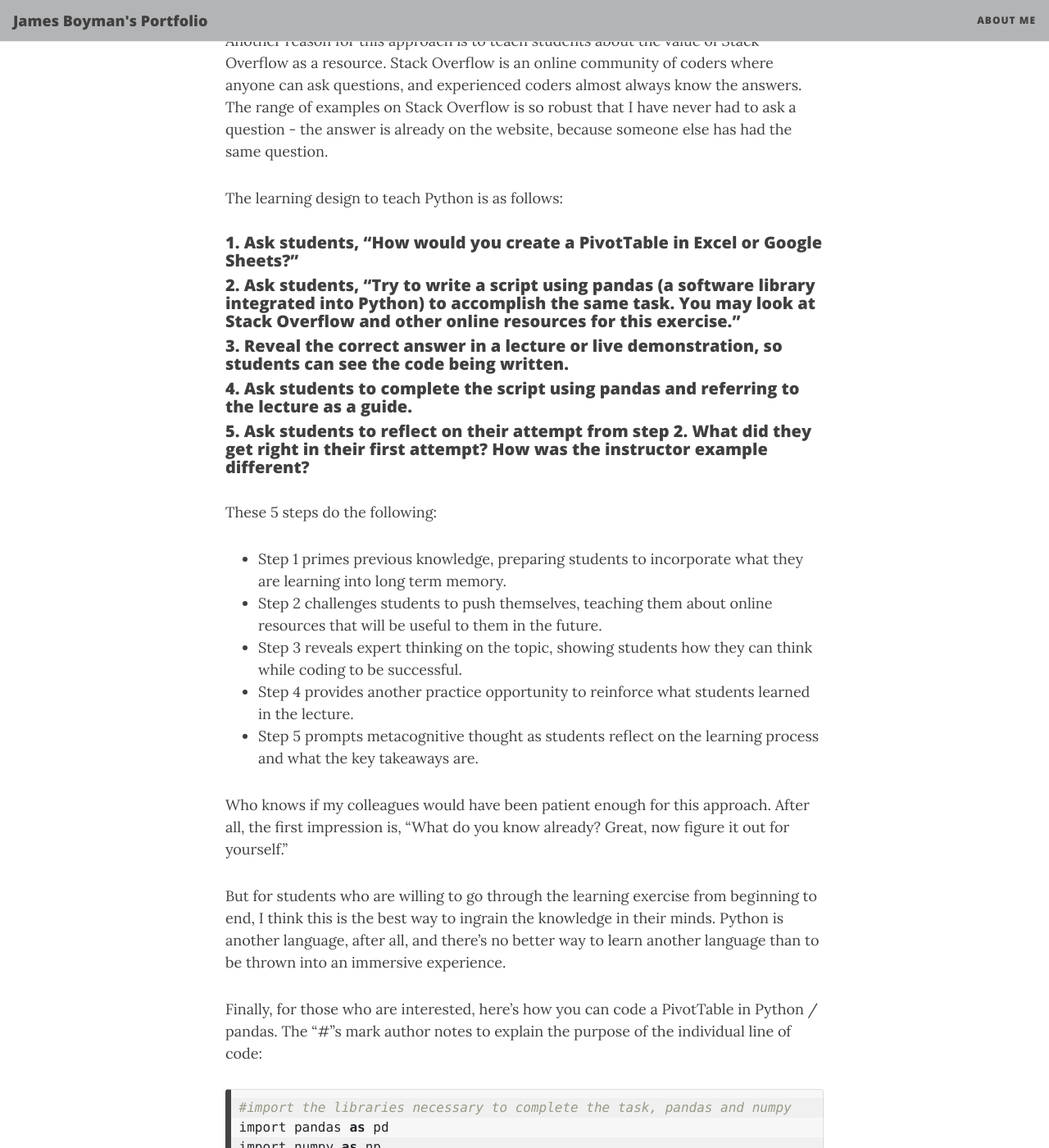
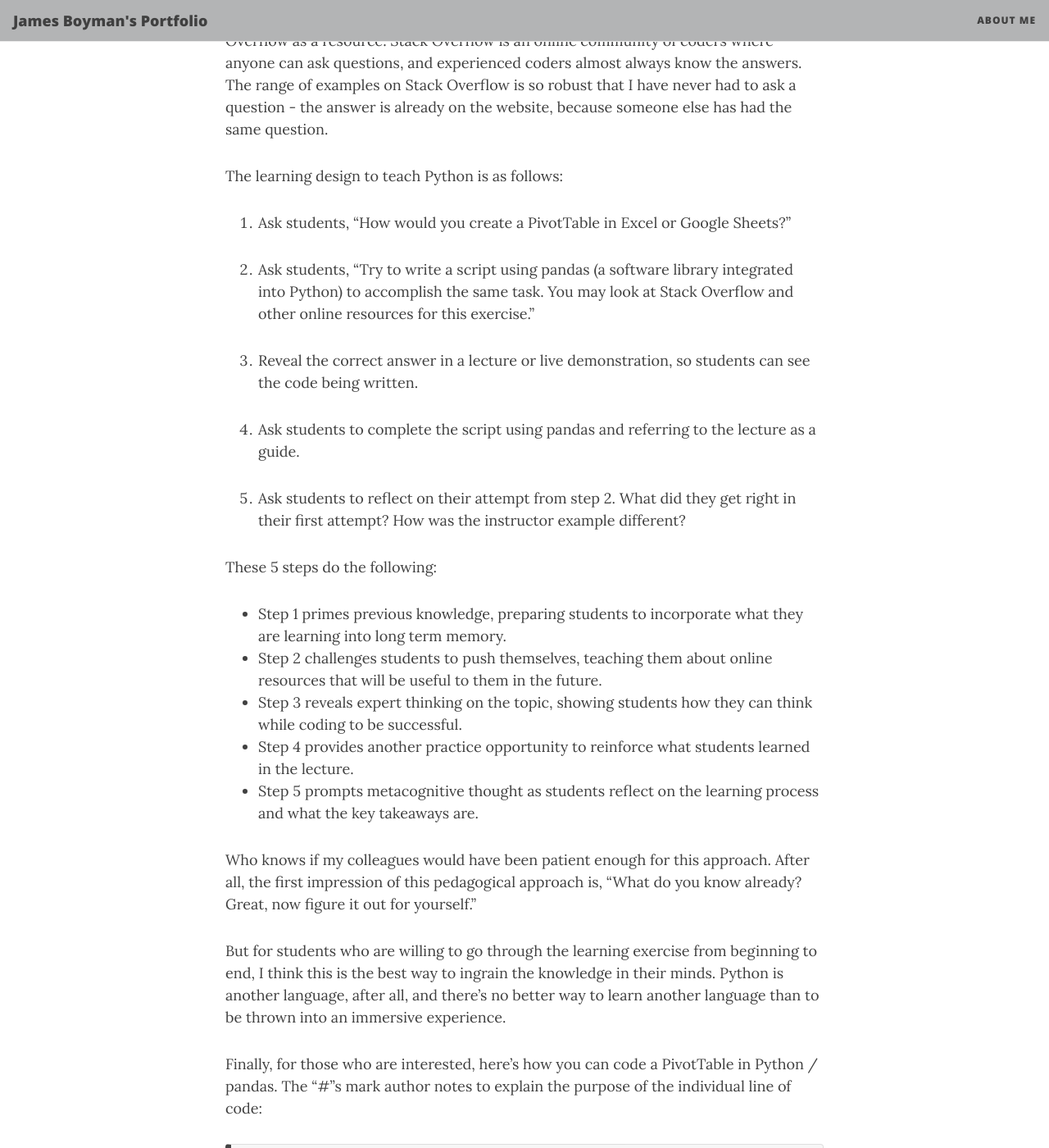
Before and after one commit to jamesboyman2/jamesboyman2.github.io, a Jekyll site: the page built from _learningposts/2024-01-22-Challenge_Teaching_Python.md, in a window 1280 px wide and 1400 px high, scrolled down 3610 px. Shown: the whole window at 82% size. Built offline with Jekyll 4.4.1, drawn with Linux system fonts in a browser that asks for light colours; nearby versions of some CDN libraries; some of the changed text lies outside the part shown.

Commit message:
Update 2024-01-22-Challenge_Teaching_Python.md

```diff
--- a/_learningposts/2024-01-22-Challenge_Teaching_Python.md
+++ b/_learningposts/2024-01-22-Challenge_Teaching_Python.md
@@ -41,19 +41,20 @@ The pivot table above shows all Type 1 tags sorted by average attack. You can se
 
 To create this PivotTable in Excel, I:
 
-* moved to the "Insert" tab
+* Moved to the "Insert" tab
 * Clicked PivotTable
 * Added "Type 1" to the rows section
 * Added "Attack" to the values section
+* Changed the default "Sum of Attack" to "Average of Attack"
 * Left clicked the Attack column in the PivotTable
-* changed the settings to reduce the number of decimal points to 0
+* Changed the settings to reduce the number of decimal points to 0
 * Sorted the PivotTable by the Attack column from largest to smallest
 
 Phew! That's a lot of clicks, especially when you have to do that for every data report you create.
 
 That's where Python comes in handy. Writing a script would take care of those steps every time you need a report. All you would need to change is the data source in the code, then you just make one click: "Run".
 
-## Learning Design to Teach Python
+## Designing a Module to Teach Python
 
 To teach PivotTables in Python, I would rely on a design emphasizing desirable difficulties. This approach stretches students to the limits of their ability and primes their long term memory for the correct answer.
 
@@ -61,23 +62,15 @@ Another reason for this approach is to teach students about the value of Stack O
 
 The learning design to teach Python is as follows:
 
-##### 1. Ask students, "How would you create a PivotTable in Excel or Google Sheets?"
+1. Ask students, "How would you create a PivotTable in Excel or Google Sheets?"
 
+2. Ask students, "Try to write a script using pandas (a software library integrated into Python) to accomplish the same task. You may look at Stack Overflow and other online resources for this exercise."
 
+3. Reveal the correct answer in a lecture or live demonstration, so students can see the code being written.
 
-##### 2. Ask students, "Try to write a script using pandas (a software library integrated into Python) to accomplish the same task. You may look at Stack Overflow and other online resources for this exercise."
+4. Ask students to complete the script using pandas and referring to the lecture as a guide.
 
-
-
-##### 3. Reveal the correct answer in a lecture or live demonstration, so students can see the code being written.
-
-
-
-##### 4. Ask students to complete the script using pandas and referring to the lecture as a guide.
-
-
-
-##### 5. Ask students to reflect on their attempt from step 2. What did they get right in their first attempt? How was the instructor example different?
+5. Ask students to reflect on their attempt from step 2. What did they get right in their first attempt? How was the instructor example different?
 
 These 5 steps do the following:
 
@@ -87,7 +80,7 @@ These 5 steps do the following:
 * Step 4 provides another practice opportunity to reinforce what students learned in the lecture.
 * Step 5 prompts metacognitive thought as students reflect on the learning process and what the key takeaways are.
 
-Who knows if my colleagues would have been patient enough for this approach. After all, the first impression is, "What do you know already? Great, now figure it out for yourself."
+Who knows if my colleagues would have been patient enough for this approach. After all, the first impression of this pedagogical approach is, "What do you know already? Great, now figure it out for yourself."
 
 But for students who are willing to go through the learning exercise from beginning to end, I think this is the best way to ingrain the knowledge in their minds. Python is another language, after all, and there's no better way to learn another language than to be thrown into an immersive experience.
 
```
Also changed, not shown: other parts of _learningposts/2024-01-22-Challenge_Teaching_Python.md (+2 -2 lines).
